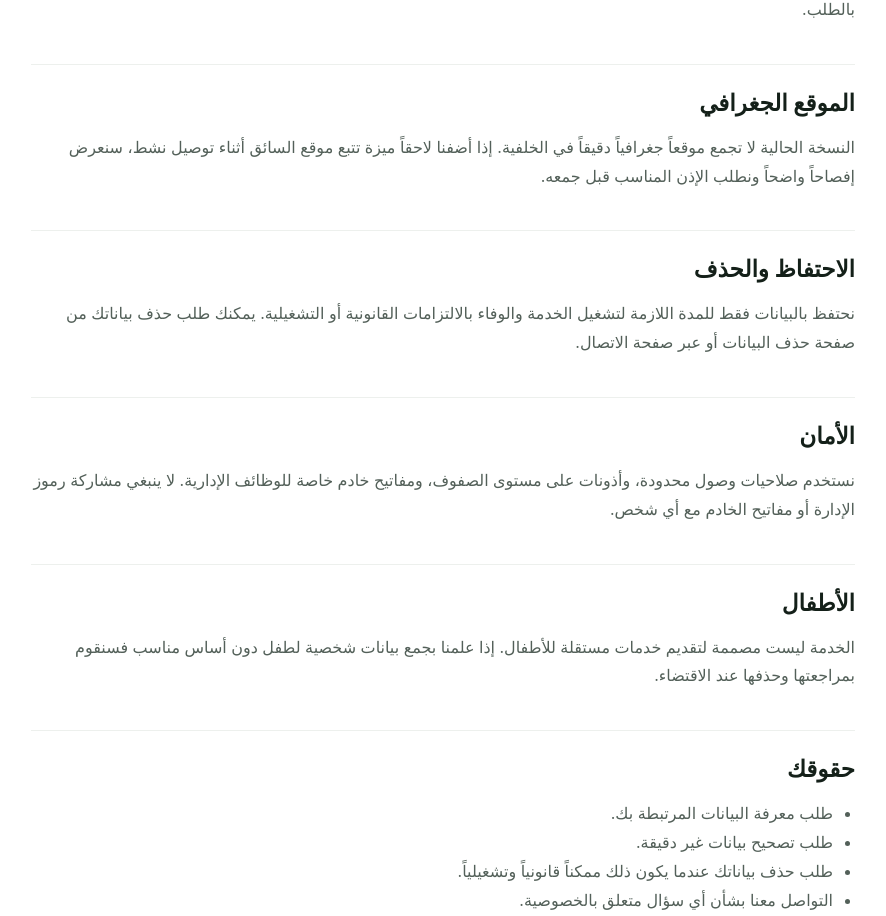
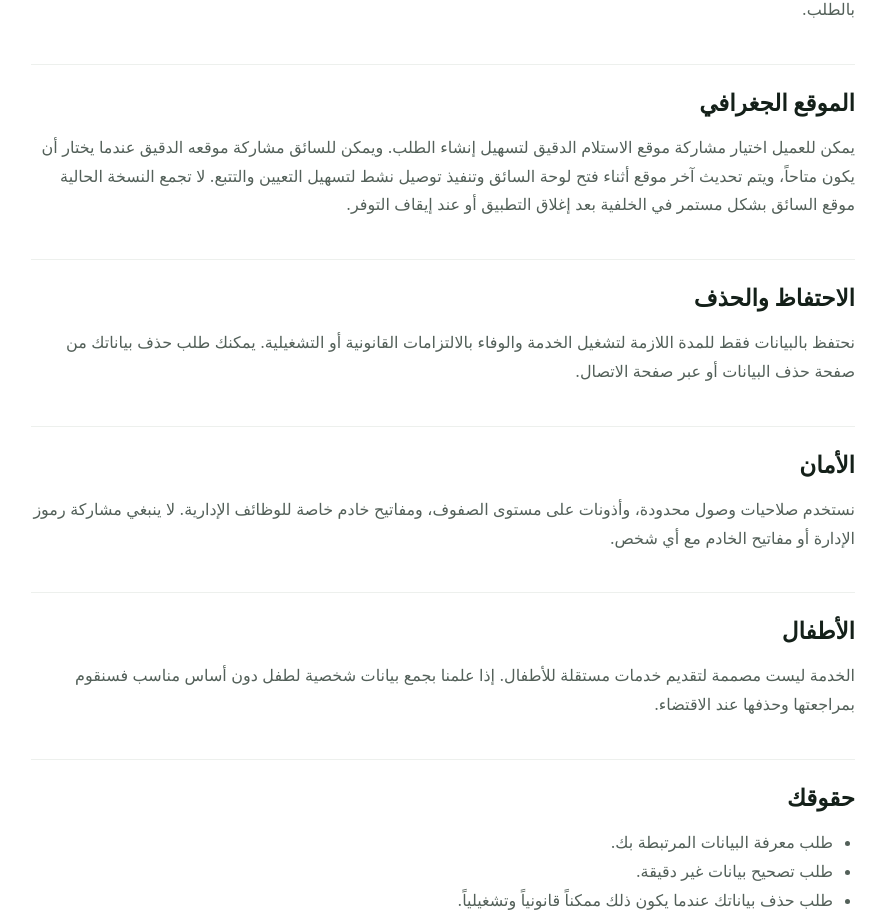
Before and after one commit to yopisimoni/yopisimoni, a Next.js app in the folder projects/khenifra-bike-delivery/: page /privacy in a window 1280 px wide. Shown: the part 1100-2016 px from the top of the page, without its empty margins (197-1083 px from the left). Built offline with nearby package versions, Linux system fonts and the light colour scheme.

Commit message:
Update privacy policy for foreground precise location use

```diff
--- a/projects/khenifra-bike-delivery/src/app/privacy/page.tsx
+++ b/projects/khenifra-bike-delivery/src/app/privacy/page.tsx
@@ -25,7 +25,7 @@ const content = {
         "قد نشارك المعلومات اللازمة فقط مع السائق المعيّن لإتمام عملية الاستلام والتسليم، مثل العنوان ورقم التواصل المرتبط بالطلب."
       ]},
       { title: "الموقع الجغرافي", paragraphs: [
-        "النسخة الحالية لا تجمع موقعاً جغرافياً دقيقاً في الخلفية. إذا أضفنا لاحقاً ميزة تتبع موقع السائق أثناء توصيل نشط، سنعرض إفصاحاً واضحاً ونطلب الإذن المناسب قبل جمعه."
+        "يمكن للعميل اختيار مشاركة موقع الاستلام الدقيق لتسهيل إنشاء الطلب. ويمكن للسائق مشاركة موقعه الدقيق عندما يختار أن يكون متاحاً، ويتم تحديث آخر موقع أثناء فتح لوحة السائق وتنفيذ توصيل نشط لتسهيل التعيين والتتبع. لا تجمع النسخة الحالية موقع السائق بشكل مستمر في الخلفية بعد إغلاق التطبيق أو عند إيقاف التوفر."
       ]},
       { title: "الاحتفاظ والحذف", paragraphs: [
         "نحتفظ بالبيانات فقط للمدة اللازمة لتشغيل الخدمة والوفاء بالالتزامات القانونية أو التشغيلية. يمكنك طلب حذف بياناتك من صفحة حذف البيانات أو عبر صفحة الاتصال."
@@ -71,7 +71,7 @@ const content = {
         "Les informations strictement nécessaires peuvent être partagées avec le livreur affecté afin d'effectuer la collecte et la livraison."
       ]},
       { title: "Localisation", paragraphs: [
-        "La version actuelle ne collecte pas de localisation précise en arrière-plan. Si le suivi du livreur est ajouté ultérieurement pendant une livraison active, une information claire et l'autorisation appropriée seront demandées."
+        "Le client peut choisir de partager sa position précise de collecte. Le livreur peut partager sa position précise lorsqu'il se rend disponible, et sa dernière position peut être actualisée pendant que le tableau du livreur est ouvert et qu'une livraison est active afin de faciliter l'affectation et le suivi. La version actuelle ne collecte pas en continu la position du livreur en arrière-plan après la fermeture de l'application ou lorsqu'il n'est plus disponible."
       ]},
       { title: "Conservation et suppression", paragraphs: [
         "Les données sont conservées uniquement pendant la durée nécessaire au fonctionnement du service et aux obligations applicables. Vous pouvez demander leur suppression via la page Suppression des données ou la page Contact."
@@ -117,7 +117,7 @@ const content = {
         "Only information necessary to complete a delivery may be shared with the assigned rider, such as relevant addresses and contact numbers."
       ]},
       { title: "Location data", paragraphs: [
-        "The current version does not collect precise background location. If active-delivery rider tracking is added later, we will provide a clear disclosure and request the appropriate permission before collecting it."
+        "Customers may choose to share a precise pickup location. Riders may share precise location when they choose to be available, and their last known location may be refreshed while the rider dashboard is open and a delivery is active to support assignment and customer tracking. The current version does not continuously collect rider location in the background after the app is closed or when the rider is offline."
       ]},
       { title: "Retention and deletion", paragraphs: [
         "We keep information only for as long as needed to operate the service and meet applicable legal or operational requirements. You can request deletion through the Data Deletion page or Contact page."
```
